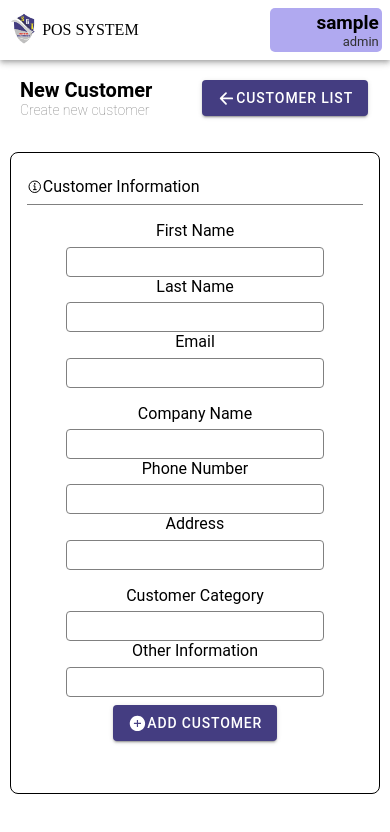
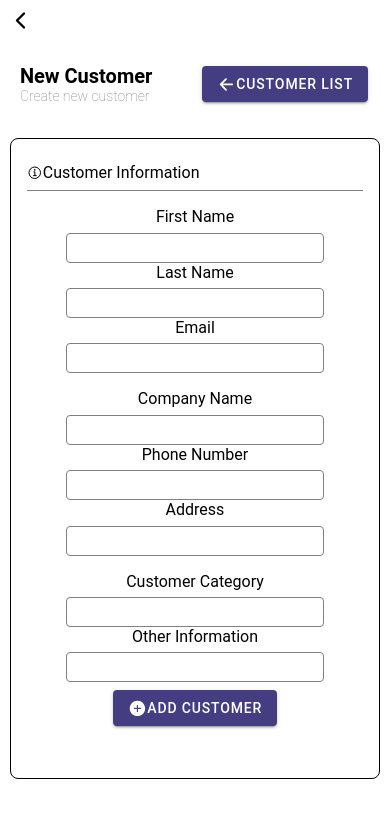
Before and after one commit to stanificent77/Stanificent-book, a React (Vite) app: page /customer in a window 390 px wide. Shown: the top 832 px of the page. Built offline with nearby package versions, Linux system fonts and the light colour scheme; sample sign-in values are in the browser's storage.

Commit message:
Added back button

```diff
--- /dev/null
+++ b/src/components/BackButton.module.css
@@ -0,0 +1,26 @@
+.but{
+   display: none;
+}
+
+.chev{
+    display: none;
+}
+
+
+@media (max-width: 710px) {
+
+    .but{
+        display:block;
+        border: 0px solid black;
+    }
+
+    .chev{
+        display: block;
+        border: 0px solid black;
+        width: fit-content;
+        padding: .1rem;
+        font-size: 25px;
+        border-radius: 50%;
+        margin: 6px 6px;
+    }
+}
--- /dev/null
+++ b/src/components/BackButton.tsx
@@ -0,0 +1,26 @@
+import React from "react";
+import { IonIcon } from '@ionic/react';
+import {chevronBack} from 'ionicons/icons';
+import { Style } from "@capacitor/status-bar";
+import style from './BackButton.module.css';
+import { useHistory } from 'react-router-dom';
+
+
+const BackButton: React.FC = () => {
+
+    const history = useHistory();
+
+    const goBack = () => {
+      history.goBack();
+    };
+
+    return(
+        <div className={style.but}>
+            <div onClick={goBack} className={style.chev}>
+                <IonIcon icon={chevronBack}/>
+            </div>
+        </div>
+    )
+}
+
+export default BackButton;
--- a/src/pages/AddEmployee.tsx
+++ b/src/pages/AddEmployee.tsx
@@ -10,6 +10,7 @@ import 'react-datepicker/dist/react-datepicker.css';
 import MaskedInput from 'react-text-mask';
 import useUserInfo from "../hooks/useUserInfo";
 import useOfflineSync  from '../hooks/useOfflineSync';
+import BackButton from "../components/BackButton";
 
 const AddEmployee: React.FC = () => {
 
@@ -90,7 +91,7 @@ const AddEmployee: React.FC = () => {
 
     return(
         <IonPage>
-            <Header/>
+            <BackButton/>
             <IonContent className={style.container}>
                 <div className={style.topic}>
                     <div className={style.employee}>
@@ -98,7 +99,7 @@ const AddEmployee: React.FC = () => {
                         <div className={style.createnew}>Create new employee</div>
                     </div>
                     <div>
-                        <IonButton className={style.employeebut}> <IonIcon icon={arrowBack} /> Employees List</IonButton>
+                        <IonButton className={style.employeebut} routerLink="/employeelist"> <IonIcon icon={arrowBack} /> Employees List</IonButton>
                     </div>
                 </div>
 
--- a/src/pages/Customer.tsx
+++ b/src/pages/Customer.tsx
@@ -5,6 +5,7 @@ import style from './style/AddEmployee.module.css';
 import Header from "../components/Header";
 import useUserInfo from "../hooks/useUserInfo";
 import useOfflineSync  from '../hooks/useOfflineSync';
+import BackButton from "../components/BackButton";
 
 
 const Customer: React.FC = () => {
@@ -82,7 +83,7 @@ const Customer: React.FC = () => {
 
     return(
         <IonPage>
-        <Header/>
+            <BackButton/>
         <IonContent className={style.container}>
             <div className={style.topic}>
                 <div className={style.employee}>
--- a/src/pages/CustomerList.tsx
+++ b/src/pages/CustomerList.tsx
@@ -3,6 +3,7 @@ import { IonPage, IonHeader, IonToolbar, IonTitle, IonContent, IonSearchbar, Ion
 import Header from '../components/Header';
 import style from './style/CustomerList.module.css';
 import useUserInfo from "../hooks/useUserInfo";
+import BackButton from '../components/BackButton';
 
 const CustomerList: React.FC = () => {
 
@@ -48,7 +49,7 @@ const CustomerList: React.FC = () => {
 
   return (
     <IonPage>
-      <Header />
+      <BackButton/>
       <IonContent className="ion-padding">
         <div>
             CUSTOMER LIST
--- a/src/pages/Dash.tsx
+++ b/src/pages/Dash.tsx
@@ -9,7 +9,6 @@ const Dash: React.FC = () => {
 
     return (
         <IonPage>
-            <Header />
             <IonContent>
                 <h1>Welcome, {userName}</h1>
                 <p>Your role: {userRole}</p>
--- a/src/pages/EmployeeList.tsx
+++ b/src/pages/EmployeeList.tsx
@@ -6,6 +6,7 @@ import {
 import { closeCircle } from 'ionicons/icons';
 import Header from '../components/Header';
 import useUserInfo from "../hooks/useUserInfo";
+import BackButton from '../components/BackButton';
 
 const EmployeeList: React.FC = () => {
 
@@ -60,7 +61,7 @@ const EmployeeList: React.FC = () => {
 
   return (
     <IonPage>
-      <Header />
+      <BackButton/>
       <IonContent className="ion-padding">
         <div>
             Employees List
--- a/src/pages/Tracker.tsx
+++ b/src/pages/Tracker.tsx
@@ -5,6 +5,7 @@ import React, { useState } from "react";
 import style from './style/Tracker.module.css';
 import useUserInfo from "../hooks/useUserInfo";
 import useOfflineSync from "../hooks/useOfflineSync";
+import BackButton from "../components/BackButton";
 
 const Tracker: React.FC = () => {
     const { userName, employeeTag } = useUserInfo();
@@ -97,7 +98,7 @@ const Tracker: React.FC = () => {
 
     return(
         <IonPage>
-            <Header/>
+            <BackButton/>
             <IonContent>
                 <div style={{width: "90%", margin:"auto", display:"flex", justifyContent:"space-between", alignItems:"center"}}>
                     <div style={{marginTop:"1rem"}}>
--- a/src/pages/TrackerLIst.tsx
+++ b/src/pages/TrackerLIst.tsx
@@ -3,9 +3,10 @@ import {
   IonPage, IonHeader, IonToolbar, IonTitle, IonContent, IonSearchbar, IonList, IonItem,
   IonLabel, IonSkeletonText, IonModal, IonButton, IonGrid, IonRow, IonCol, IonIcon, IonCard
 } from '@ionic/react';
-import { closeCircle } from 'ionicons/icons';
+import { closeCircle, chevronBack } from 'ionicons/icons';
 import Header from '../components/Header';
 import useUserInfo from "../hooks/useUserInfo";
+import BackButton from '../components/BackButton';
 
 const TrackerList: React.FC = () => {
 
@@ -61,7 +62,7 @@ const TrackerList: React.FC = () => {
 
   return (
     <IonPage>
-      <Header />
+      <BackButton/>
       <IonContent className="ion-padding">
         <IonSearchbar
           placeholder="Search by name, phone, device number, or plate"
```
